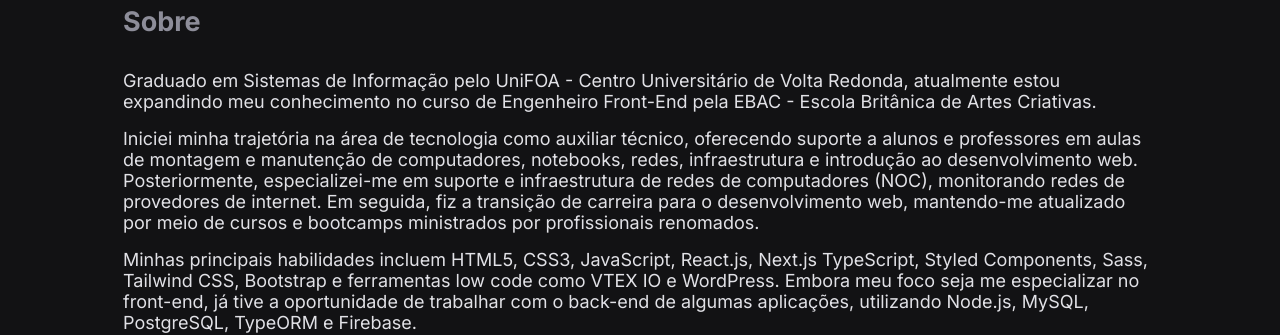
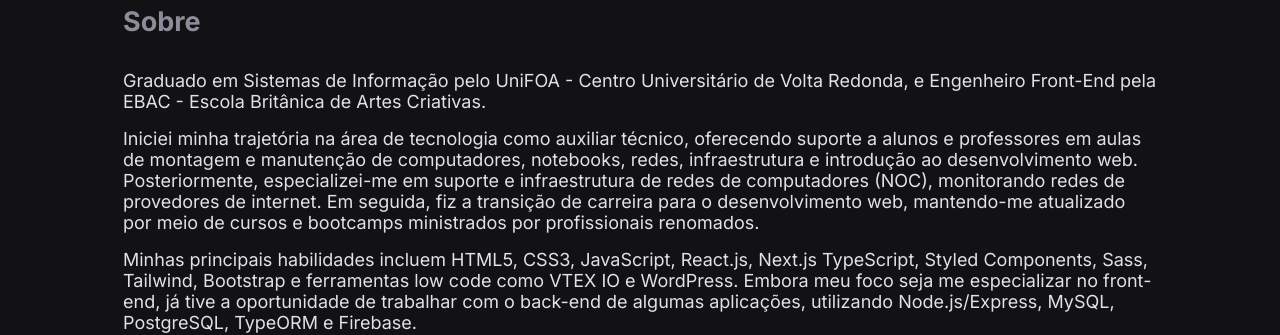
Before and after one commit to philipef-dev/philipef-dev-portfolio, a React (Vite) app: page / in a window 1280 px wide. Shown: the part 471-806 px from the top of the page. Built offline with nearby package versions, Linux system fonts and the light colour scheme.

Commit message:
About - ok

```diff
--- a/src/App.jsx
+++ b/src/App.jsx
@@ -219,13 +219,13 @@
 
         <Section id="about" title="Sobre" setActiveSection={setActiveSection}>
           <p>
-            Graduado em Sistemas de Informação pelo UniFOA - Centro Universitário de Volta Redonda, atualmente estou expandindo meu conhecimento no curso de Engenheiro Front-End pela EBAC - Escola Britânica de Artes Criativas.
+            Graduado em Sistemas de Informação pelo UniFOA - Centro Universitário de Volta Redonda, e Engenheiro Front-End pela EBAC - Escola Britânica de Artes Criativas.
           </p>
           <p>
             Iniciei minha trajetória na área de tecnologia como auxiliar técnico, oferecendo suporte a alunos e professores em aulas de montagem e manutenção de computadores, notebooks, redes, infraestrutura e introdução ao desenvolvimento web. Posteriormente, especializei-me em suporte e infraestrutura de redes de computadores (NOC), monitorando redes de provedores de internet. Em seguida, fiz a transição de carreira para o desenvolvimento web, mantendo-me atualizado por meio de cursos e bootcamps ministrados por profissionais renomados.
           </p>
           <p>
-            Minhas principais habilidades incluem HTML5, CSS3, JavaScript, React.js, Next.js TypeScript,  Styled Components, Sass, Tailwind CSS, Bootstrap e ferramentas low code como VTEX IO e WordPress. Embora meu foco seja me especializar no front-end, já tive a oportunidade de trabalhar com o back-end de algumas aplicações, utilizando Node.js, MySQL, PostgreSQL, TypeORM e Firebase.
+            Minhas principais habilidades incluem HTML5, CSS3, JavaScript, React.js, Next.js TypeScript,  Styled Components, Sass, Tailwind, Bootstrap e ferramentas low code como VTEX IO e WordPress. Embora meu foco seja me especializar no front-end, já tive a oportunidade de trabalhar com o back-end de algumas aplicações, utilizando Node.js/Express, MySQL, PostgreSQL, TypeORM e Firebase.
           </p>
           <Skills>
             {skillsData.map((skill, index) => (
```
